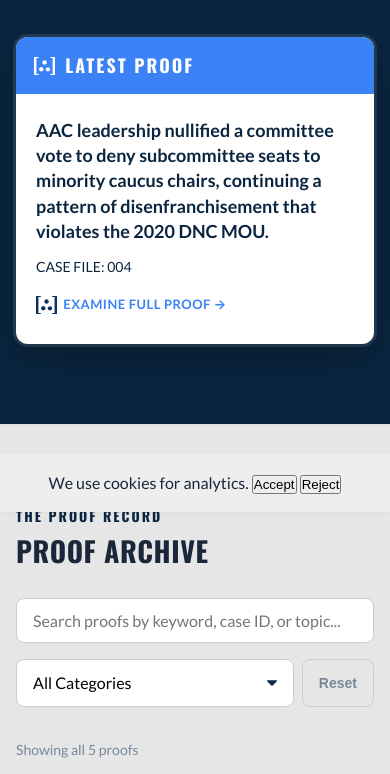
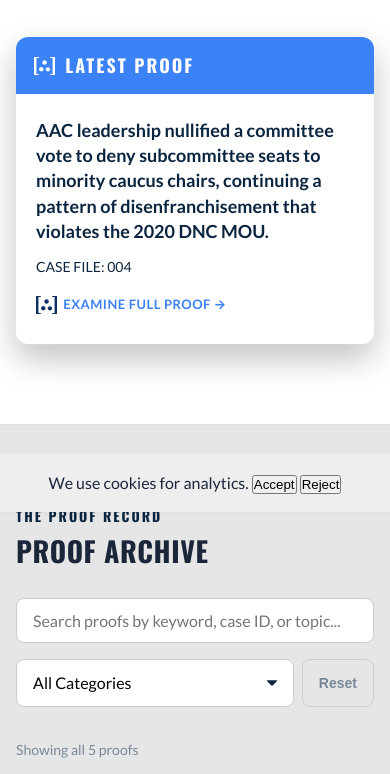
Before and after one commit to astheworldburns/DemocraticJustice, an Eleventy site: page index.njk in a window 390 px wide. Shown: the part 332-1106 px from the top of the page. Built offline with nearby package versions, Linux system fonts and the light colour scheme; Eleventy itself is replaced by a stand-in of ours; files that its build step writes are made by us from their sources; a web font is replaced by a local one.

Commit message:
Use lighter hero background on small screens

```diff
--- a/style.css
+++ b/style.css
@@ -268,6 +268,13 @@ p{max-width:65ch;margin-bottom:16px}
   position: relative;
 }
 
+@media (max-width:768px){
+  .hero{
+    background-color: var(--white);
+    color: var(--text);
+  }
+}
+
 /* Hero grid */
 .hero-grid{
   display: grid;
```
